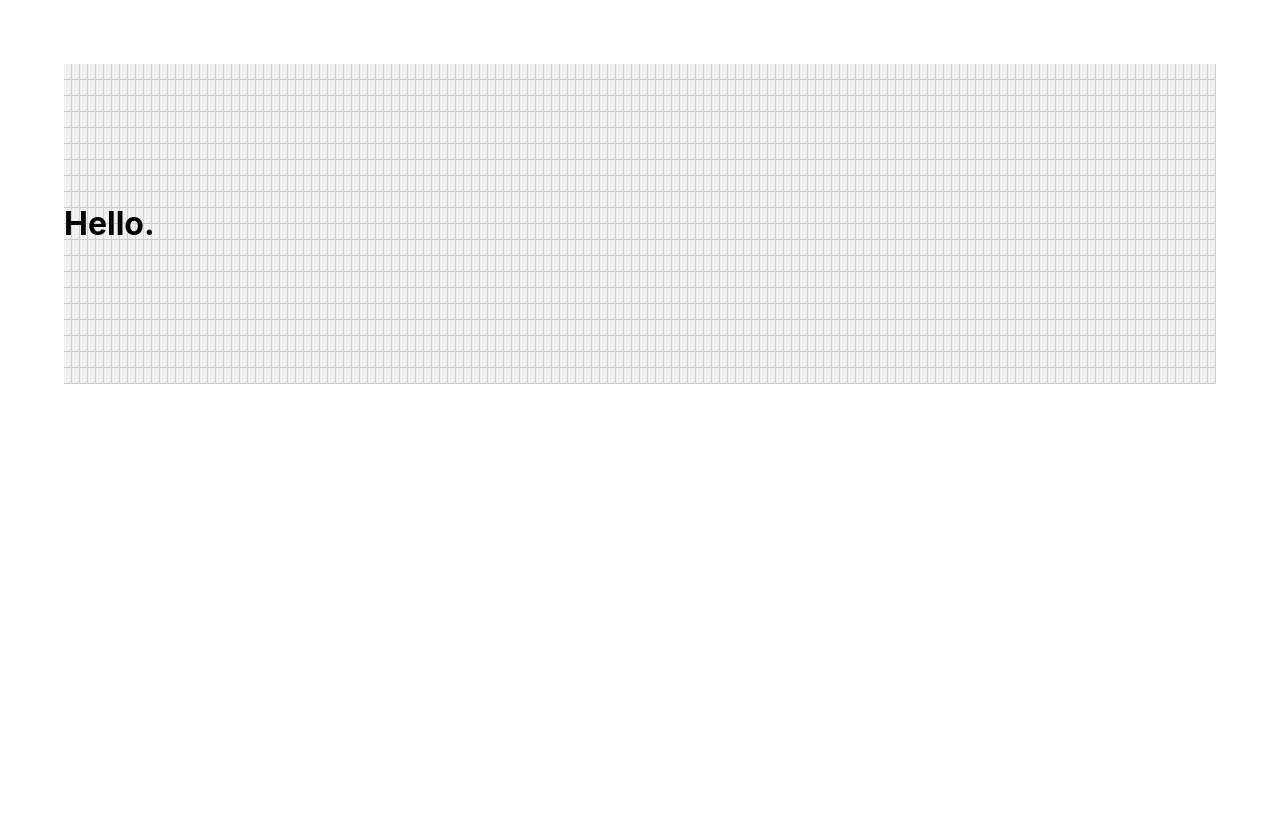
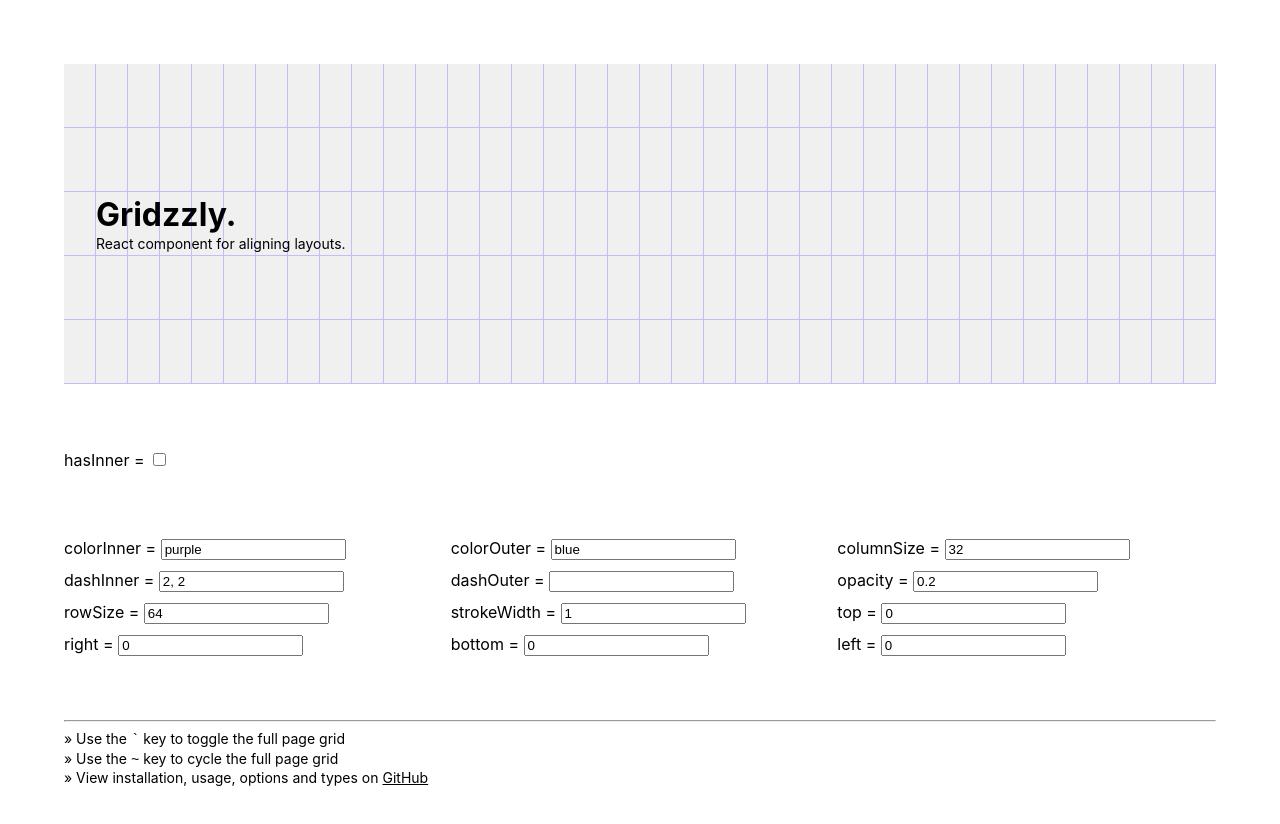
Before and after one commit to mkitt/gridzzly, a Next.js app: page / in a window 1280 px wide. Shown: the top 824 px of the page. Before the commit the page ends 800 px from the top, so only its background shows below. Built offline with nearby package versions, Linux system fonts and the light colour scheme.

Commit message:
Updates documentation and preps for a v1 release

```diff
--- a/pages/_document.js
+++ b/pages/_document.js
@@ -14,7 +14,42 @@
   body { position: relative; margin: 0; overflow-x: hidden; background-color: #fff; }
   ::selection { color: #fff; text-shadow: none; background: #000; }
   h1, h2, h3, h4, h5, h6, p { margin: 0; line-height: 1.25; }
+  p { font-size: 14px; }
   a { color: inherit; background-color: transparent; -webkit-text-decoration-skip: objects; }
+  .box {
+    position: relative;
+    display: flex;
+    flex-direction: column;
+    justify-content: center;
+    padding-left: 32px;
+    height: 320px;
+    background-color: #f0f0f0;
+    z-index: 3;
+  }
+  .controls {
+    position: relative;
+    display: grid;
+    grid-gap: 8px;
+    grid-template-columns: 1fr;
+  }
+  .constrain {
+    margin: 16px;
+  }
+  @media(min-width: 47.5em) {
+    .constrain {
+      margin: 32px;
+    }
+    .controls {
+      grid-template-columns: 1fr 1fr;
+    }
+  @media(min-width: 63.5em) {
+    .constrain {
+      margin: 64px;
+    }
+    .controls {
+      grid-template-columns: 1fr 1fr 1fr;
+    }
+  }
 `
 
 export default class extends Document {
--- a/pages/index.js
+++ b/pages/index.js
@@ -1,8 +1,51 @@
 // @flow
-import React from 'react'
+import React, { PureComponent } from 'react'
 import Gridzzly from '../src/Gridzzly'
 
-export default () => (
+type Props = {
+}
+
+type State = {
+  colorInner?: string,
+  colorOuter?: string,
+  columnSize?: ?number,
+  dashInner?: string,
+  dashOuter?: string,
+  hasInner?: boolean,
+  opacity?: number,
+  rowSize?: ?number,
+  strokeWidth?: number,
+  top?: number | string,
+  right?: number | string,
+  bottom?: number | string,
+  left?: number | string,
+}
+
+export default class extends PureComponent<Props, State> {
+  state = {
+    colorInner: 'purple',
+    colorOuter: 'blue',
+    columnSize: 32,
+    dashInner: '2, 2',
+    dashOuter: '',
+    hasInner: false,
+    opacity: 0.2,
+    rowSize: 64,
+    strokeWidth: 1,
+    top: 0,
+    right: 0,
+    bottom: 0,
+    left: 0,
+  }
+
+  handleChange = ({ currentTarget }: SyntheticInputEvent<*>) => {
+    const { name, type, value } = currentTarget
+    const val = type === 'checkbox' ? !this.state[name] : value
+    this.setState({ [name]: val })
+  }
+
+  render() {
+    return (
       <Main>
         <Gridzzly
           autoHide
@@ -12,38 +55,64 @@
           position="fixed"
           size={32}
         />
-    <Box>
-      <h1>Hello.</h1>
-      <Gridzzly
-        colorOuter="green"
-        columnSize={8}
-        hasInner={false}
-        rowSize={16}
+        <div className="box constrain">
+          <h1>Gridzzly.</h1>
+          <p>React component for aligning layouts.</p>
+          <Gridzzly {...this.state} />
+        </div>
+        <div className="constrain">
+          <Control
+            name="hasInner"
+            onChange={this.handleChange}
+            type="checkbox"
+            value="hasInner"
+            checked={this.state.hasInner === true}
           />
-    </Box>
+        </div>
+        <div className="controls constrain">
+          { Object.keys(this.state).filter(k => k !== 'hasInner').map(name => (
+            <Control
+              key={name}
+              name={name}
+              onChange={this.handleChange}
+              type="text"
+              value={String(this.state[name])}
+            />
+          ))}
+        </div>
+        <div className="constrain">
+          <hr />
+          <p>&raquo; Use the <code>`</code> key to toggle the full page grid</p>
+          <p>&raquo; Use the <code>~</code> key to cycle the full page grid</p>
+          <p>&raquo; View installation, usage, options and types on <a href="https://github.com/mkitt/gridzzly">GitHub</a></p>
+        </div>
       </Main>
     )
+  }
+}
+// -------------------------------------
+const Main = ({ ...props }) => (
+  <div style={{ position: 'relative' }} {...props} />
+)
 
-// -------------------------------------
-
-const mainRule = {
-  position: 'relative',
+type ControlProps = {
+  name: string,
+  onChange: (SyntheticInputEvent<*>) => void,
+  type: string,
+  value: string,
 }
 
-const Main = ({ ...props }) => (
-  <div style={mainRule} {...props} />
+const Control = ({ name, onChange, type, value, ...props }: ControlProps) => (
+  <label htmlFor={name}>
+    <span>{name} = </span>
+    <input
+      aria-label={name}
+      id={name}
+      name={name}
+      onChange={onChange}
+      type={type}
+      value={value}
+      {...props}
+    />
+  </label>
 )
-
-const boxRule = {
-  position: 'relative',
-  display: 'flex',
-  alignItems: 'center',
-  height: 320,
-  margin: 64,
-  backgroundColor: '#f0f0f0',
-  zIndex: 3,
-}
-
-const Box = ({ ...props }) => (
-  <div style={boxRule} {...props} />
-)
--- a/src/Gridzzly.js
+++ b/src/Gridzzly.js
@@ -77,9 +77,9 @@
 
 type Props = {
   autoHide?: boolean,
-  columnSize?: ?number,
   colorInner?: string,
   colorOuter?: string,
+  columnSize?: ?number,
   cycleKey?: ?string,
   dashInner?: string,
   dashOuter?: string,
```
Also changed, not shown: 1 other file (tests, documents, lock files or other folders). Lines whose indentation alone changed are shown as unchanged.
